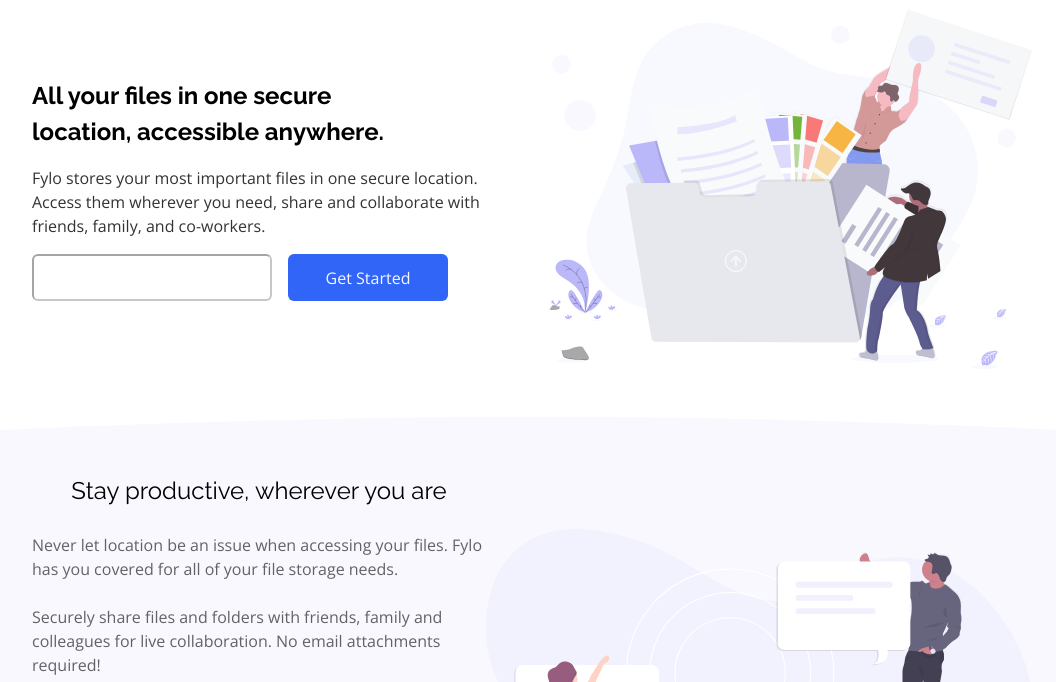
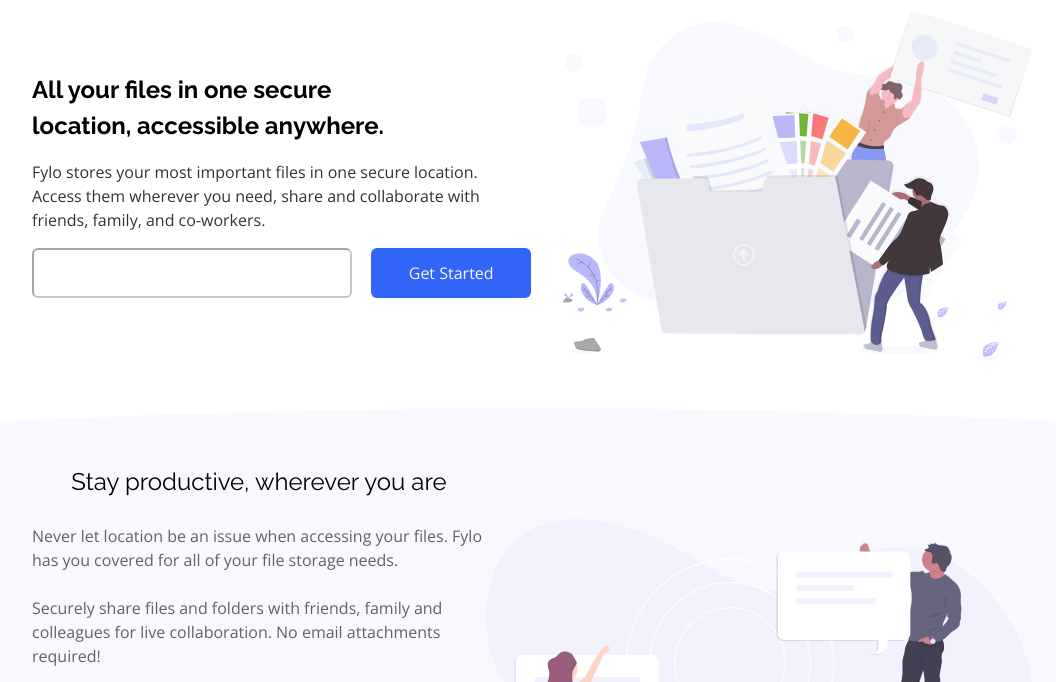
Before and after one commit to agun36/fylo-landing-page-with-two-column-layout-master, a website: page index.html in a window 1280 px wide. Shown: the part 103-785 px from the top of the page, without its empty margins (108-1164 px from the left). Drawn offline with nearby package versions, Linux system fonts and the light colour scheme.

Commit message:
header and blockquote

```diff
--- a/Styles/_blockquote.scss
+++ b/Styles/_blockquote.scss
@@ -20,11 +20,13 @@
   }
   .flex-group {
     form {
+      @include col-1();
+
       margin-top: 2rem;
-      @include col-1();
 
       input {
         padding: 0.7rem;
+        width: 100%;
         @media (min-width: 767px) {
           width: 30rem;
         }
--- a/Styles/_header.scss
+++ b/Styles/_header.scss
@@ -36,21 +36,18 @@
       }
       .grid-groups {
         form {
+          text-align: center;
           @include col-1();
-          gap: 1rem;
 
-          @media (min-width: 767px) {
-            display: flex;
-          }
           .text-input {
-            padding: 0.5rem;
+            width: 100%;
+            padding: 0.7rem;
             border-radius: 6px;
             opacity: 0.4;
-          }
-          input {
-            padding: 0.7rem;
             @media (min-width: 767px) {
-              width: 15rem;
+              &.text-input {
+                width: 20rem;
+              }
             }
           }
           .button {
@@ -66,6 +63,9 @@
           .button:is(:hover, :focus) {
             background-color: $Very-Dark-Blue;
           }
+          @media (min-width: 767px) {
+            @include col-2;
+          }
         }
       }
     }
--- a/index.html
+++ b/index.html
@@ -45,7 +45,7 @@
           </p>
           <div class="grid-groups">
             <form action="">
-              <input type="text" class="text-input">
+              <label for="text"> <input type="text" class="text-input"></label>
               <button class="button">Get Started</button>
             </form>
           </div>
@@ -103,7 +103,7 @@
         </div>
         <div class="flex-group">
           <form action="">
-            <input type="text-input">
+            <label for=""> <input type="text-input"></label>
             <button class="blockquote-button">Get Started For Free</button>
           </form>
         </div>
```
Also changed, not shown: Styles/style.css, 1 other file.
